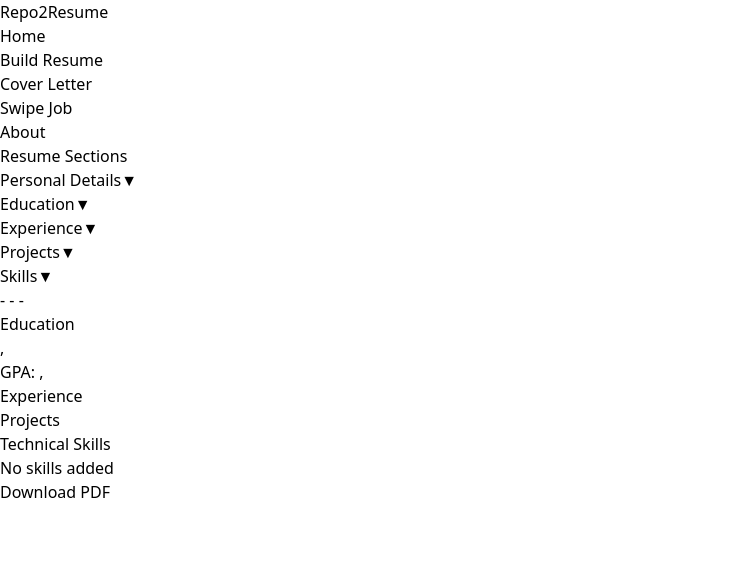
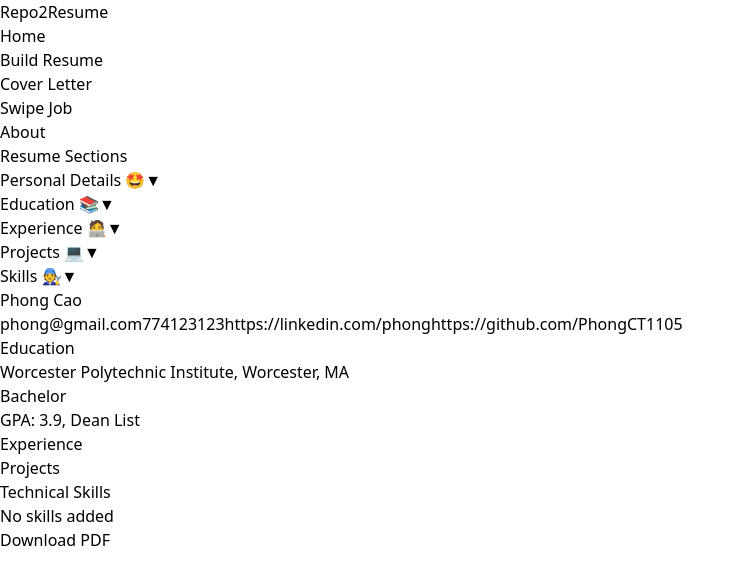
Before and after one commit to PhongCT1105/GoatHack2025, a React (Vite) app in the folder frontend/: page /build-resume in a window 1280 px wide. Shown: the top 584 px of the page, without its empty margins (0-745 px from the left). Built offline with nearby package versions, Linux system fonts and the light colour scheme.

Commit message:
Add icon

```diff
--- a/frontend/src/context/ResumeContext.tsx
+++ b/frontend/src/context/ResumeContext.tsx
@@ -27,11 +27,11 @@ const ResumeContext = createContext<ResumeContextType | undefined>(undefined);
 
 const ResumeProvider = ({ children }: { children: ReactNode }) => {
   const [personalDetails, setPersonalDetails] = useState<PersonalDetails>({
-    fullName: '',
-    phone: '',
-    email: '',
-    linkedin: '',
-    github: '',
+    fullName: 'Phong Cao',
+    phone: '774123123',
+    email: 'phong@gmail.com',
+    linkedin: 'https://linkedin.com/phong',
+    github: 'https://github.com/PhongCT1105',
   });
 
   const [experiences, setExperiences] = useState<Experience[]>([]);
--- a/frontend/src/pages/About.tsx
+++ b/frontend/src/pages/About.tsx
@@ -9,8 +9,8 @@ const About = () => {
   return (
     <body className="flex flex-col items-center justify-center h-screen">
       <div id='Why' className="flex flex-col items-center justify-center h-screen">
-        <span className='large_text'>Why we do this</span>
-        <span className='medium_text'>Because we uiiiaiuiiiai </span>
+        <span className='large_text'>Why we do this ⁉️</span>
+        <span className='medium_text'>Because we uiiiaiuiiiai ‼️</span>
         <div className="flex justify-center">
         <CatComponent />
       </div>
--- a/frontend/src/pages/BuildResume.tsx
+++ b/frontend/src/pages/BuildResume.tsx
@@ -45,11 +45,11 @@ const BuildResume = () => {
 
   // Education State
   const [education, setEducation] = useState<Education>({
-    school: "",
-    location: "",
-    degree: "",
-    gpa: "",
-    honors: ""
+    school: "Worcester Polytechnic Institute",
+    location: "Worcester, MA",
+    degree: "Bachelor",
+    gpa: "3.9",
+    honors: "Dean List"
   });
 
   // Experience State
@@ -318,7 +318,7 @@ const BuildResume = () => {
               onClick={togglePersonal}
               className="w-full flex items-center justify-between p-3 bg-gray-100 hover:bg-gray-200 rounded-lg shadow-md mb-3"
             >
-              <span className="font-medium text-gray-700">Personal Details</span>
+              <span className="font-medium text-gray-700">Personal Details 🤩</span>
               <span className={`transform transition-transform ${personalExpanded ? "rotate-180" : ""}`}>▼</span>
             </button>
 
@@ -369,7 +369,7 @@ const BuildResume = () => {
               onClick={toggleEducation}
               className="w-full flex items-center justify-between p-3 bg-gray-100 hover:bg-gray-200 rounded-lg shadow-md mb-3"
             >
-              <span className="font-medium text-gray-700">Education</span>
+              <span className="font-medium text-gray-700">Education 📚</span>
               <span className={`transform transition-transform ${educationExpanded ? "rotate-180" : ""}`}>▼</span>
             </button>
 
@@ -420,7 +420,7 @@ const BuildResume = () => {
               onClick={toggleExperiences}
               className="w-full flex items-center justify-between p-3 bg-gray-100 hover:bg-gray-200 rounded-lg shadow-md mb-3"
             >
-              <span className="font-medium text-gray-700">Experience</span>
+              <span className="font-medium text-gray-700">Experience 🧑‍💻</span>
               <span className={`transform transition-transform ${experiencesExpanded ? "rotate-180" : ""}`}>▼</span>
             </button>
 
@@ -518,7 +518,7 @@ const BuildResume = () => {
               onClick={toggleProjects}
               className="w-full flex items-center justify-between p-3 bg-gray-100 hover:bg-gray-200 rounded-lg shadow-md mb-4 transition-all duration-300"
             >
-              <span className="font-medium text-gray-700">Projects</span>
+              <span className="font-medium text-gray-700">Projects 💻</span>
               <span
                 className={`transform transition-transform duration-300 ${projectsExpanded ? "rotate-180" : "rotate-0"
                   }`}
@@ -628,7 +628,7 @@ const BuildResume = () => {
               onClick={toggleSkills}
               className="w-full flex items-center justify-between p-3 bg-gray-100 hover:bg-gray-200 rounded-lg shadow-md"
             >
-              <span className="font-medium text-gray-700">Skills</span>
+              <span className="font-medium text-gray-700">Skills 🧑‍🔧</span>
               <span
                 className={`transform transition-transform ${skillsExpanded ? "rotate-180" : ""
                   }`}
@@ -673,28 +673,32 @@ const BuildResume = () => {
 
         </div>
 
-        {/* Right Side - Resume Preview */}
         <div className="w-1/2 p-6 bg-gray-50 shadow-md overflow-y-auto">
           <div id="resume-preview" className="bg-white p-8 shadow rounded">
             {/* Personal Details */}
-            <div className="mb-6">
-              <h1 className="text-2xl font-bold">{personalDetails.fullName}</h1>
-              <p className="text-sm">
-                {personalDetails.email} - {personalDetails.phone} - {personalDetails.linkedin} - {personalDetails.github}
+            <div>
+              <h1 className="text-2xl font-bold text-center">{personalDetails.fullName}</h1>
+              <p className="text-xs flex text-center space-x-4">
+                <span>{personalDetails.email}</span>
+                <span>{personalDetails.phone}</span>
+                <span>{personalDetails.linkedin}</span>
+                <span>{personalDetails.github}</span>
               </p>
             </div>
 
             {/* Education */}
-            <div className="mb-6">
-              <h2 className="text-lg font-bold mb-2">Education</h2>
+            <div>
+              <h2 className="text-lg font-bold">Education</h2>
+              <div className="w-full border-b-2 bg-black mx-auto"></div>
               <p className="font-semibold">{education.school}, {education.location}</p>
-              <p>{education.degree}</p>
-              <p>GPA: {education.gpa}, {education.honors}</p>
+              <p className="pl-8">{education.degree}</p>
+              <p className="pl-8">GPA: {education.gpa}, {education.honors}</p>
             </div>
 
             {/* Experience */}
-            <div className="mb-6">
-              <h2 className="text-lg font-bold mb-2">Experience</h2>
+            <div>
+              <h2 className="text-lg font-bold">Experience</h2>
+              <div className="w-full border-b-2 bg-black mx-auto mb-3"></div>
               {experiences.map((exp, index) => (
                 <div key={index} className="mb-4">
                   <p className="font-semibold">{exp.company}</p>
@@ -709,8 +713,9 @@ const BuildResume = () => {
             </div>
 
             {/* Projects */}
-            <div className="mb-6">
-              <h2 className="text-lg font-bold mb-2">Projects</h2>
+            <div>
+              <h2 className="text-lg font-bold">Projects</h2>
+              <div className="w-full border-b-2 bg-black mx-auto mb-3"></div>
               {projects.map((project, index) => (
                 <div key={index} className="mb-4">
                   <p className="font-semibold">{project.repoName}</p>
@@ -727,6 +732,7 @@ const BuildResume = () => {
             {/* Technical Skills */}
             <div className="mb-6">
               <h2 className="text-lg font-bold mb-2">Technical Skills</h2>
+              <div className="w-full border-b-2 bg-black mx-auto mb-3"></div>
               <ul className="list-disc pl-5">
                 {skills.length > 0 ? (
                   skills.map((skill, index) => <li key={index}>{skill}</li>)
@@ -744,6 +750,8 @@ const BuildResume = () => {
             Download PDF
           </button>
         </div>
+
+
       </div>
     </motion.div>
   );
--- a/frontend/src/pages/CoverLetter.tsx
+++ b/frontend/src/pages/CoverLetter.tsx
@@ -64,7 +64,7 @@ interface CoverLetterProps {
                         animate={{ opacity: 1, y: 0 }}
                         transition={{ duration: 0.6, ease: 'easeInOut' }}
                     >
-                        How do you want to start your cover letter?
+                        How do you want to start your cover letter? ✨
                     </motion.h1>
                     <div className="flex space-x-8">
                         <motion.div
--- a/frontend/src/pages/Home.tsx
+++ b/frontend/src/pages/Home.tsx
@@ -107,17 +107,17 @@ const Home = () => {
 
   const sections = [
     {
-      title: "Welcome to Resume Builder",
-      description: "Start building your professional resume today",
+      title: "Welcome to Resume Builder 🙈",
+      description: "Start building your professional resume today 😍",
       action: "Get Started"
     },
     {
-      title: "Our AI will help you in building your resume",
-      description: "Type in your github link and voila!",
+      title: "Our AI will help you in building your resume 🤖",
+      description: "Type in your github link and voila! 😎",
     },
     {
-      title: "Not satisfied with the results?",
-      description: "You can customize it with your choices!",
+      title: "Not satisfied with the results? 😾",
+      description: "You can customize it with your choices! 🥰",
     },
   ];
 
--- a/frontend/src/pages/SwipeJob.tsx
+++ b/frontend/src/pages/SwipeJob.tsx
@@ -79,7 +79,7 @@ const SwipeJob = () => {
             <div className="min-h-screen bg-gradient-to-b from-gray-100 to-gray-300 flex">
                 <div className="w-7/12 flex flex-col items-center border-r border-gray-300">
                     <header className="w-full bg-gradient-to-r from-[#59198B] to-[#9B4BC6] text-white py-6 shadow-md">
-                        <h1 className="text-center text-4xl font-extrabold tracking-wide">Tinder for Jobs</h1>
+                        <h1 className="text-center text-4xl font-extrabold tracking-wide">❤️Tinder for Jobs❤️</h1>
                         <div className="flex justify-center mt-6">
                             <input
                                 type="text"
@@ -165,7 +165,7 @@ const SwipeJob = () => {
                 </div>
 
                 <div className="w-5/12 bg-white p-6 overflow-y-auto">
-                    <h2 className="text-2xl font-semibold text-blue-600 mb-6 text-center">Loved Jobs</h2>
+                    <h2 className="text-2xl font-semibold text-blue-600 mb-6 text-center">Loved Jobs 😋</h2>
                     <div className="space-y-4">
                         <AnimatePresence>
                             {lovedJobs.map((job) => (
```
